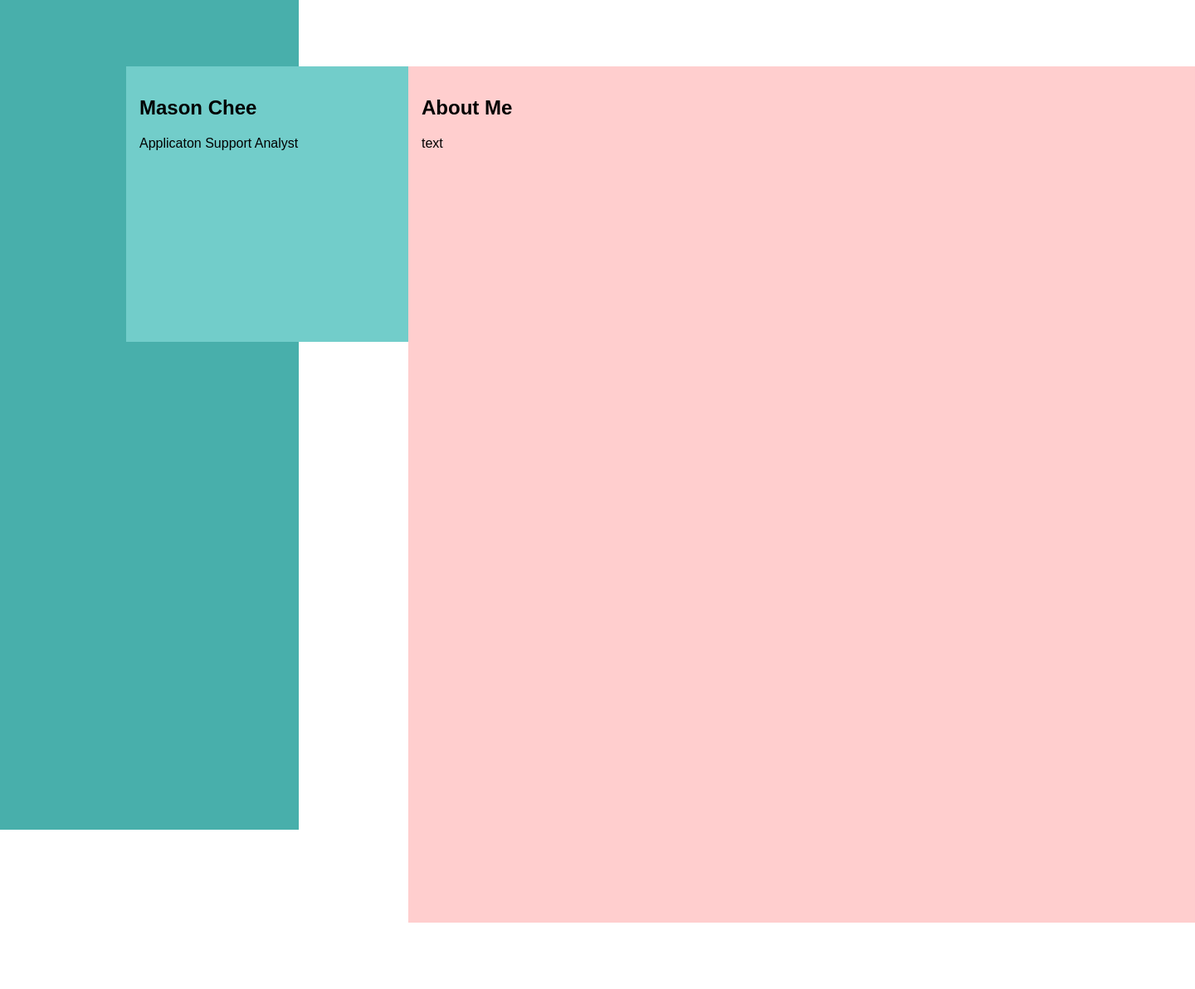
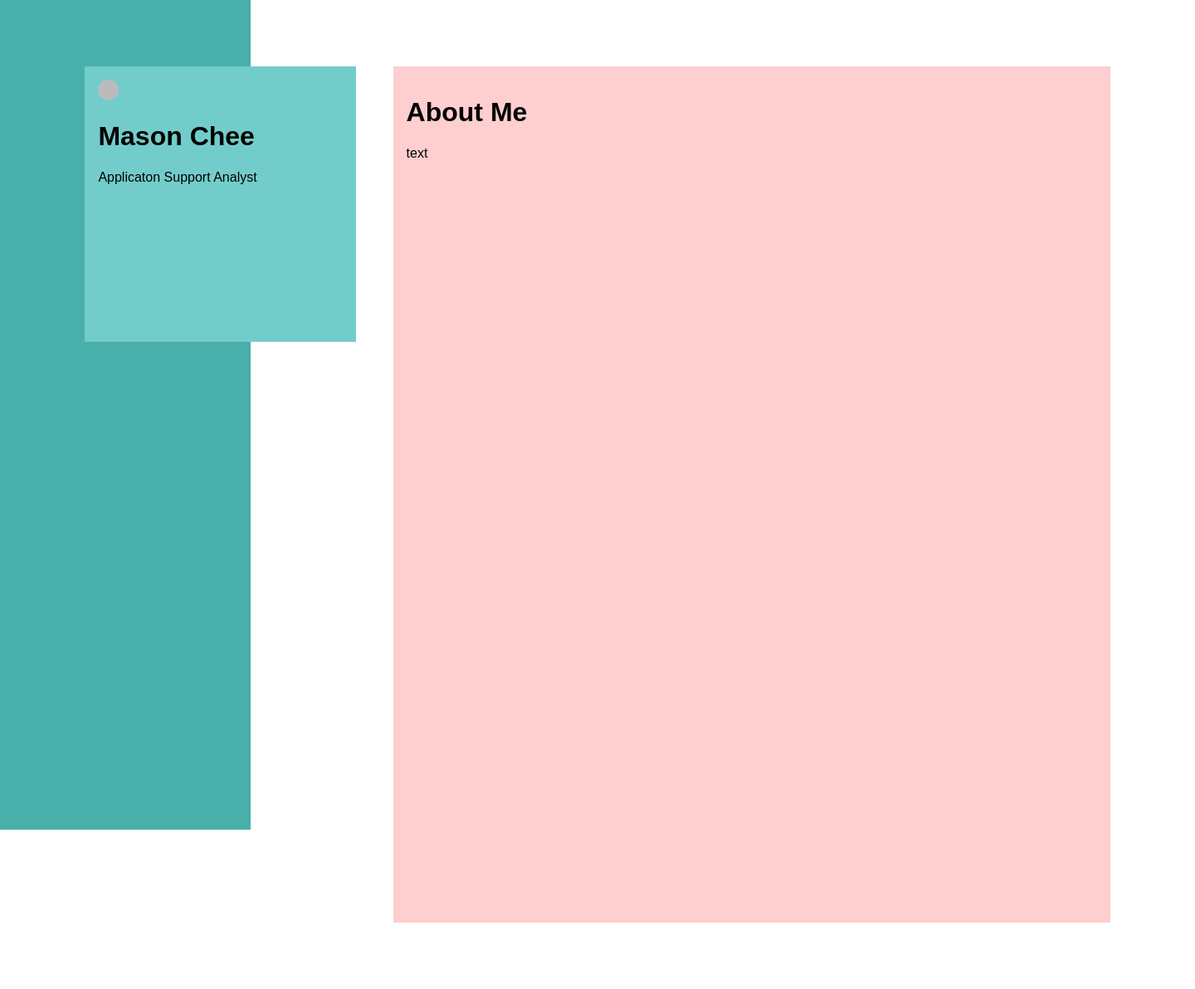
Before and after one commit to Sooshimi/CV-Flask, a Flask app: page / in a window 1440 px wide; the page is wider, and only the part inside the window is pictured. Shown: that part at 83% size. Run offline with Flask 2, Linux system fonts and the light colour scheme.

Commit message:
layout updates

```diff
--- a/webapp/static/style.css
+++ b/webapp/static/style.css
@@ -10,60 +10,61 @@
 
 .banner {
   min-height: 100vh;
-  width: 25%;
   display: -webkit-box;
   display: -ms-flexbox;
   display: flex;
+  width: 21%;
   height: 1000px;
   position: absolute;
   background: #48AFAB;
 }
 
-section {
-  min-height: 100vh;
-  width: 100%;
+.container {
   display: -webkit-box;
   display: -ms-flexbox;
   display: flex;
   padding: 5em;
+  -ms-flex-pack: distribute;
+      justify-content: space-around;
   -webkit-box-align: start;
       -ms-flex-align: start;
           align-items: flex-start;
-  -ms-flex-pack: distribute;
-      justify-content: space-around;
-}
-
-.container {
-  position: relative;
-  width: 90%;
-  max-width: 90%;
-  margin: 0 auto;
-  display: -webkit-box;
-  display: -ms-flexbox;
-  display: flex;
-  -webkit-box-align: start;
-      -ms-flex-align: start;
-          align-items: flex-start;
-  -webkit-box-pack: start;
-      -ms-flex-pack: start;
-          justify-content: flex-start;
+  -webkit-box-orient: horizontal;
+  -webkit-box-direction: normal;
+      -ms-flex-direction: row;
+          flex-direction: row;
+  -ms-flex-wrap: wrap;
+      flex-wrap: wrap;
 }
 
 .left {
   position: relative;
   padding: 1em;
-  width: 25%;
+  -ms-flex-preferred-size: 23%;
+      flex-basis: 23%;
   height: 300px;
   background: #72CDCA;
-  border-collapse: collapse;
+}
+
+.left-container {
+  -ms-flex-pack: distribute;
+      justify-content: space-around;
+}
+
+.dot {
+  height: 25px;
+  width: 25px;
+  background-color: #bbb;
+  border-radius: 50%;
+  display: inline-block;
 }
 
 .right {
   position: relative;
   padding: 1em;
-  width: 75%;
+  -ms-flex-preferred-size: 65%;
+      flex-basis: 65%;
   height: 1000px;
   background: #ffcece;
-  border-collapse: collapse;
 }
 /*# sourceMappingURL=style.css.map */
--- a/webapp/static/style.scss
+++ b/webapp/static/style.scss
@@ -10,46 +10,46 @@
 
 .banner {
     min-height: 100vh;
-    width: 25%;
     display: flex;
+    width: 21%;
     height: 1000px;
     position: absolute;
     background: #48AFAB;
 }
 
-section {
-    min-height: 100vh;
-    width: 100%;
+.container {
     display: flex;
     padding: 5em;
+    justify-content: space-around;
     align-items: flex-start;
-    justify-content: space-around;
-}
-
-.container {
-    position: relative;
-    width: 90%;
-    max-width: 90%;
-    margin: 0 auto;
-    display: flex;
-    align-items: flex-start;
-    justify-content: flex-start;
+    flex-direction: row;
+    flex-wrap: wrap;
 }
 
 .left {
     position: relative;
     padding: 1em;
-    width: 25%;
+    flex-basis: 23%;
     height: 300px;
     background: #72CDCA;
-    border-collapse: collapse;
+}
+
+.left-container {
+    justify-content: space-around;
+}
+
+.dot {
+    height: 25px;
+    width: 25px;
+    background-color: #bbb;
+    border-radius: 50%;
+    display: inline-block;
 }
 
 .right {
     position: relative;
     padding: 1em;
-    width: 75%;
+    flex-basis: 65%;
     height: 1000px;
     background: #ffcece;
-    border-collapse: collapse;
     }
--- a/webapp/templates/home.html
+++ b/webapp/templates/home.html
@@ -14,18 +14,19 @@
         </div>
     </div>
 
-    <section>
     <div class="container">
         <div class="left">
+            <div class="left-container">
+                <span class="dot"></span>
                 <h1>Mason Chee</h1>
                 <p>Applicaton Support Analyst</p>
+            </div>
         </div>
         <div class="right">
             <h1>About Me</h1>
             <p>text</p>
         </div>
     </div>
-    </section>
 
 </body>
 
```
Also changed, not shown: 1 other file. Lines whose indentation alone changed are shown as unchanged.
